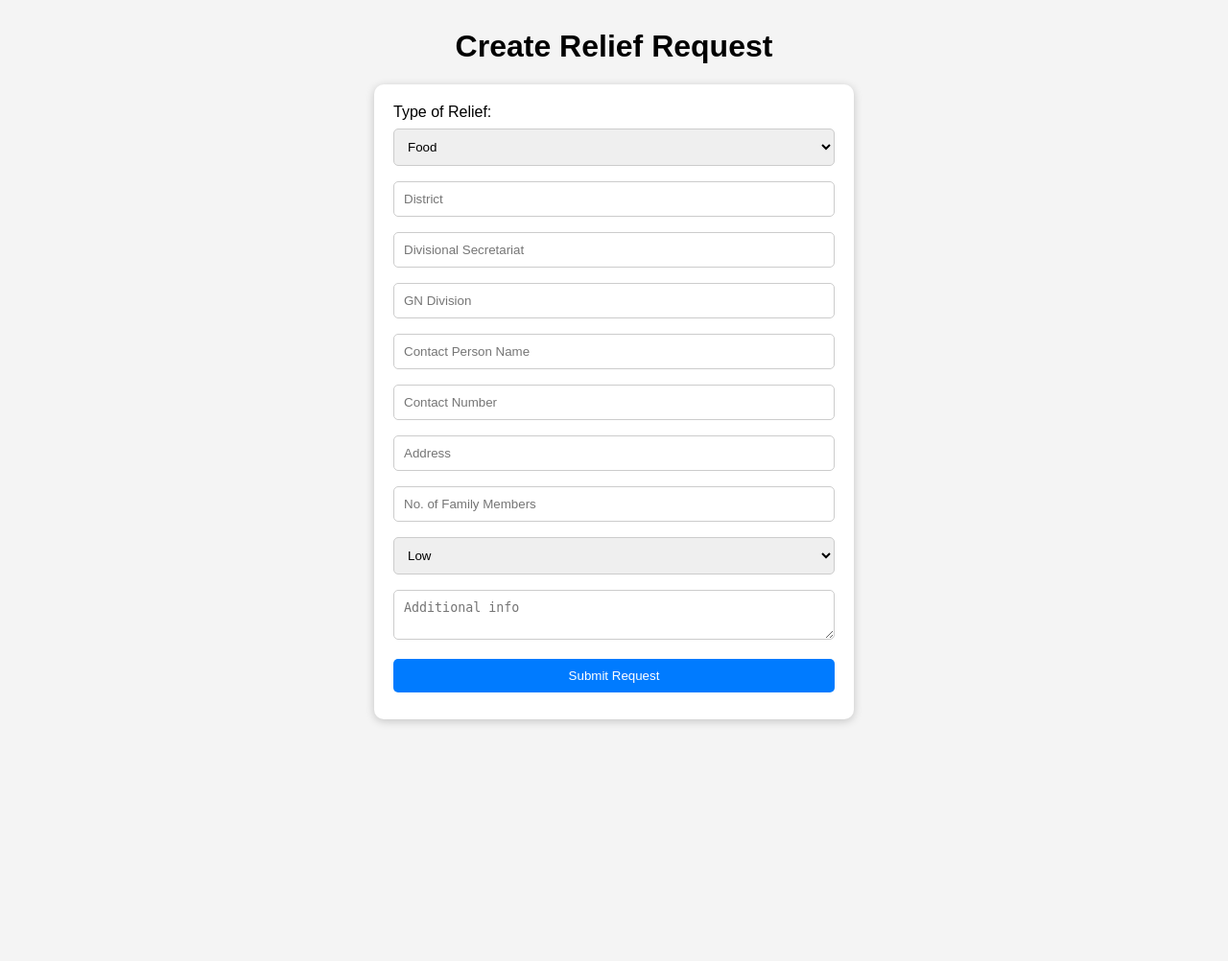
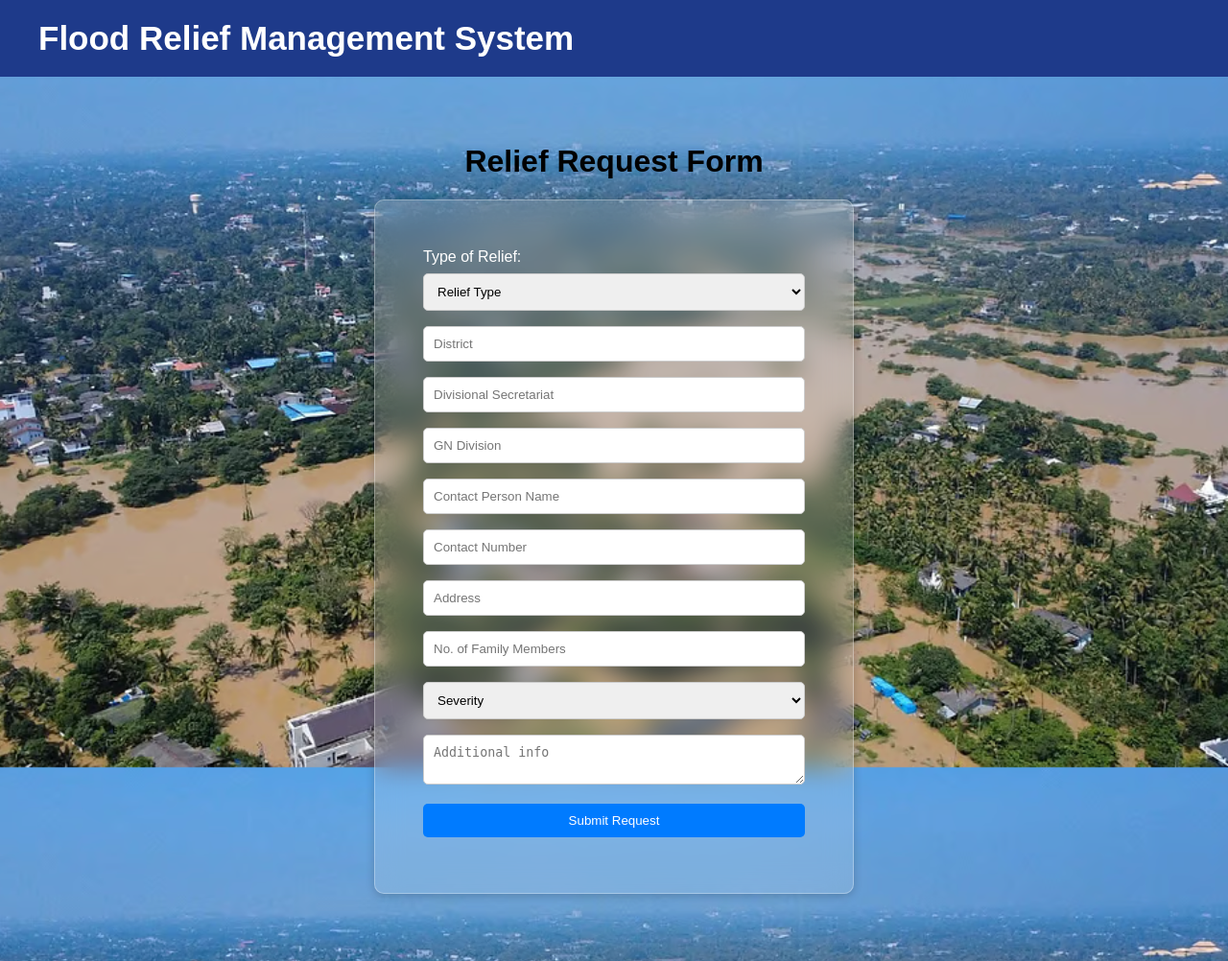
Before and after one commit to Sathirasugeesvara/flood-relief-management-system, a PHP site: page /pages/create_request.html in a window 1280 px wide. Shown: the whole page at 96% size. Before the commit the page ends 755 px from the top, so only its background shows below. Run offline with PHP 8.4, Linux system fonts and the light colour scheme.

Commit message:
updated frontend

```diff
--- a/frontend/js/auth.js
+++ b/frontend/auth.js
@@ -78,3 +78,42 @@ function editUser(btn){
         alert("User updated!");
     }
 }
+
+function saveStatus(btn) {
+        const row = btn.closest("tr");
+        const statusSelect = row.querySelector("select");
+        alert(`Status for Request ID ${row.cells[0].innerText} updated to "${statusSelect.value}"`);
+
+}
+
+
+
+
+
+
+
+
+
+function deleteRequest(button){
+    if(confirm("Are you sure you want to delete this request?")){
+        // Remove the row from the table
+        let row = button.parentElement.parentElement;
+        row.remove();
+    }
+}
+
+function editRequest(button){
+    let row = button.parentElement.parentElement;
+    let type = row.cells[0].innerText;
+    let district = row.cells[1].innerText;
+    let severity = row.cells[2].innerText;
+    let newType = prompt("Edit Relief Type:", type);
+    let newDistrict = prompt("Edit District:", district);
+    let newSeverity = prompt("Edit Severity:", severity);
+
+    if(newType && newDistrict && newSeverity){
+        row.cells[0].innerText = newType;
+        row.cells[1].innerText = newDistrict;
+        row.cells[2].innerText = newSeverity;
+    }
+}
--- a/frontend/pages/create_request.html
+++ b/frontend/pages/create_request.html
@@ -2,28 +2,54 @@
 <html>
 <head>
     <title>Create Relief Request</title>
-    <link rel="stylesheet" href="../css/style.css">
+    <link rel="stylesheet" href="../style.css">
 </head>
 <body>
+    <div class="navbar">
+    <h2>Flood Relief Management System</h2>
+    </div>
 <div class="login-container">
-    <h1>Create Relief Request</h1>
+    <h1>Relief Request Form</h1>
     <div class="login-box">
         <form id="requestForm">
             <label>Type of Relief:</label>
-            <select id="reliefType">
-                <option>Food</option>
-                <option>Water</option>
-                <option>Medicine</option>
-                <option>Shelter</option>
+            <select id="reliefType" required>
+                <option value="" disabled selected hidden>Relief Type</option>
+                <option value="Food">Food</option>
+                <option value="Water">Water</option>
+                <option value="Medicine">Medicine</option>
             </select>
-            <input type="text" id="district" placeholder="District">
+
+            <input
+            type="text"
+             id="district"
+            placeholder="District"
+            list="districtList"
+            readonly
+            onclick="this.removeAttribute('readonly'); this.focus();"/>
+
+            <datalist id="districtList">
+            <option value="Colombo">
+            <option value="Gampaha">
+            <option value="Kalutara">
+            <option value="Kandy">
+            <option value="Galle">
+            <option value="Matara">
+            <option value="Jaffna">
+            <option value="Kurunegala">
+            <option value="Anuradhapura">
+            <option value="Ratnapura">
+            <option value="Badulla">
+            </datalist>
+
             <input type="text" id="ds" placeholder="Divisional Secretariat">
             <input type="text" id="gn" placeholder="GN Division">
             <input type="text" id="contact" placeholder="Contact Person Name">
             <input type="text" id="phone" placeholder="Contact Number">
             <input type="text" id="address" placeholder="Address">
             <input type="number" id="members" placeholder="No. of Family Members">
-            <select id="severity">
+            <select id="severity" required>
+                <option value="" disabled selected hidden>Severity</option>
                 <option>Low</option>
                 <option>Medium</option>
                 <option>High</option>
--- a/frontend/css/style.css
+++ b/frontend/style.css
@@ -1,21 +1,33 @@
 body{
+    background-image: url("thenewsminute_2025-12-01_lngh2ogw_SriLankacyclone.avif");
+    background-size: cover;
+    background-position: center;
+    background-attachment: fixed;
     font-family: Arial, sans-serif;
-    background: #f4f4f4;
     margin:0;
     padding:0;
+
 }
 
 .login-container{
     width:100%;
     max-width:500px;
-    margin:30px auto;
+    margin:70px auto;
+    margin-top: 70px;
+
 }
 
 .login-box{
     background:white;
-    padding:20px;
+    padding:50px;
     border-radius:10px;
     box-shadow:0 2px 10px rgba(0,0,0,0.2);
+    background: rgba(255, 255, 255, 0.15);
+    backdrop-filter: blur(14px);
+    -webkit-backdrop-filter: blur(14px);
+    border: 1px solid rgba(255,255,255,0.3);
+    color: white;
+
 }
 
 h1,h2{
@@ -95,7 +107,7 @@ th, td{
 .navbar{
     background:#1E3A8A;
     color:white;
-    padding:15px 30px;
+    padding:20px 40px;
     display:flex;
     justify-content:space-between;
     align-items:center;
@@ -103,6 +115,7 @@ th, td{
 
 .navbar h2{
     margin:0;
+    font-size: 35px;
 }
 
 .nav-links a{
@@ -125,6 +138,9 @@ th, td{
     border-radius:12px;
     box-shadow:0 3px 12px rgba(0,0,0,0.1);
     margin-top:20px;
+    background: rgba(231, 228, 228, 0.55);
+    margin-left: 20px;
+    margin-right: 20px;
 }
 
 .logout-btn{
```
Also changed, not shown: frontend/index.html (+5 -5 lines), frontend/pages/admin_dashboard.html (+4 -4 lines), frontend/pages/dashboard_user.html (+18 -3 lines), frontend/pages/register.html (+6 -2 lines), frontend/thenewsminute_2025-12-01_lngh2ogw_SriLankacyclone.avif (added).
